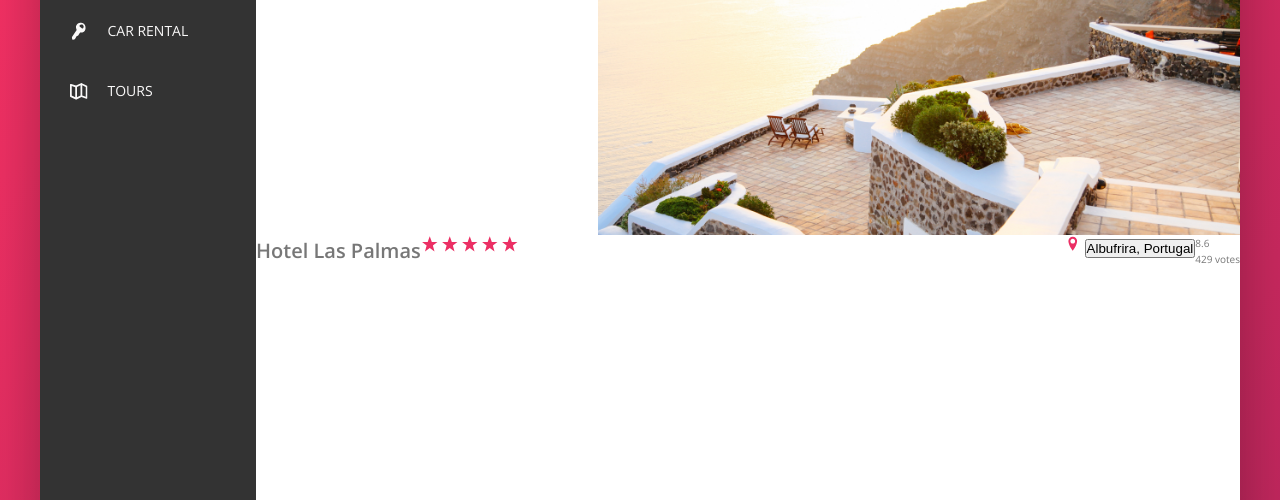
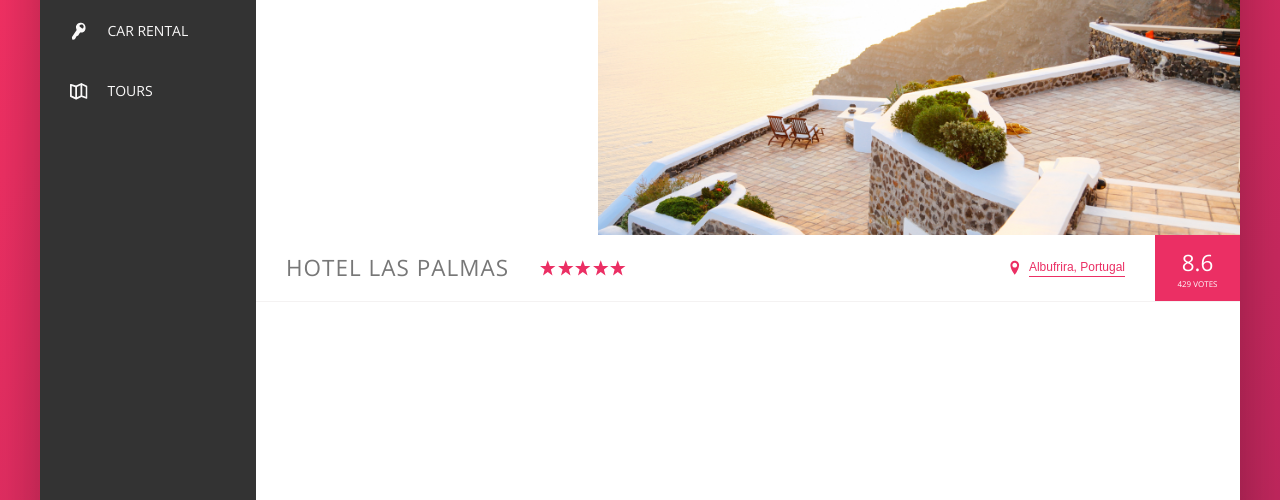
Before and after one commit to egarnaga/trillo, a website: page index.html in a window 1280 px wide. Shown: the part 300-800 px from the top of the page. Drawn offline with nearby package versions, Linux system fonts and the light colour scheme.

Commit message:
Завершает раздел Overview

```diff
--- a/sass/_components.scss
+++ b/sass/_components.scss
@@ -204,13 +204,20 @@
 
 .overview {
   display: flex;
+  align-items: center;
+  border-bottom: 1px solid var(--color-grey-light-2);
 
   &__heading {
-
+    font-size: 2.25rem;
+    font-weight: 300;
+    text-transform: uppercase;
+    letter-spacing: 1px;
+    padding: 1.5rem 3rem;
   }
 
   &__stars {
     margin-right: auto;
+    display: flex;
   }
 
   &__icon-star,
@@ -221,18 +228,77 @@
   }
 
   &__location {
+    font-size: 1.2rem;
+    display: flex;
+    align-items: center;
+  }
 
+  &__icon-location {
+    margin-right: .5rem;
   }
 
   &__rating {
+    background-color: var(--color-primary);
+    color: #fff;
+    margin-left: 3rem;
+    padding: 0 2.25rem;
+    align-self: stretch;
 
+    display: flex;
+    flex-direction: column;
+    align-items: center;
+    justify-content: center;
   }
 
   &__rating-average {
-
+    font-size: 2.25rem;
+    font-weight: 300;
+    margin-bottom: -3px;
   }
 
   &__rating-count {
-
+    font-size: .8rem;
+    text-transform: uppercase;
   }
 }
+
+////////////////////////////////////////////////
+// BUTTON INLINE
+
+.btn-inline {
+  border: none;
+  color: var(--color-primary);
+  font-size: inherit;
+  border-bottom: 1px solid currentColor;
+  padding-bottom: 2px;
+  display: inline-block;
+  background-color: transparent;
+  cursor: pointer;
+  transition: all .2s;
+
+  &:hover {
+    color: var(--color-grey-dark-1);
+  }
+
+  &:focus {
+    outline: none;
+    animation: pulsate 1s infinite;
+  }
+}
+
+@keyframes pulsate {
+  0% {
+    transform: scale(1);
+    box-shadow: none;
+  }
+
+  50% {
+    transform: scale(1.05);
+    box-shadow: 0 1rem 4rem rgba(0, 0, 0, .25);
+  }
+
+  100% {
+    transform: scale(1);
+    box-shadow: none;
+  }
+}
```
Also changed, not shown: css/style.css.
